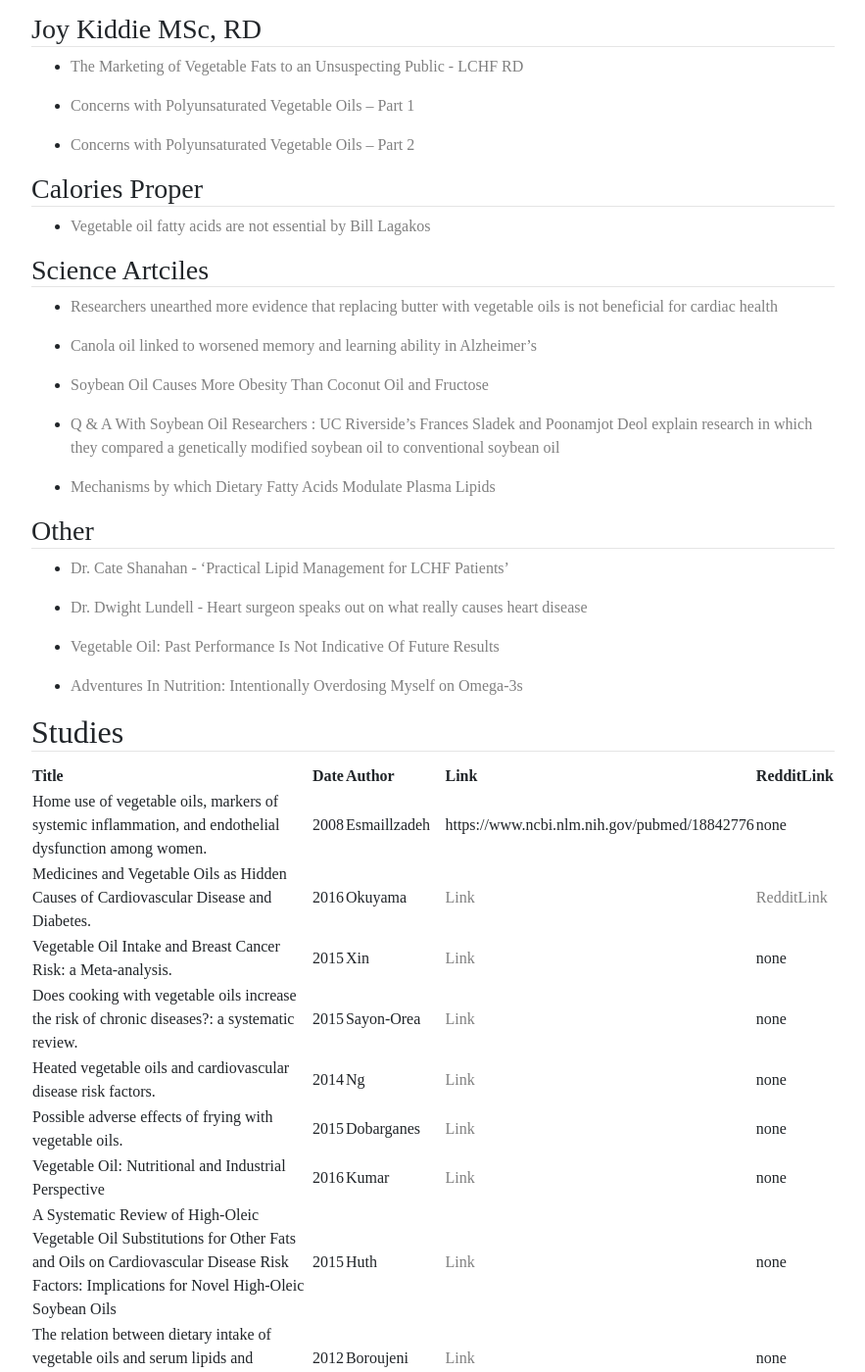
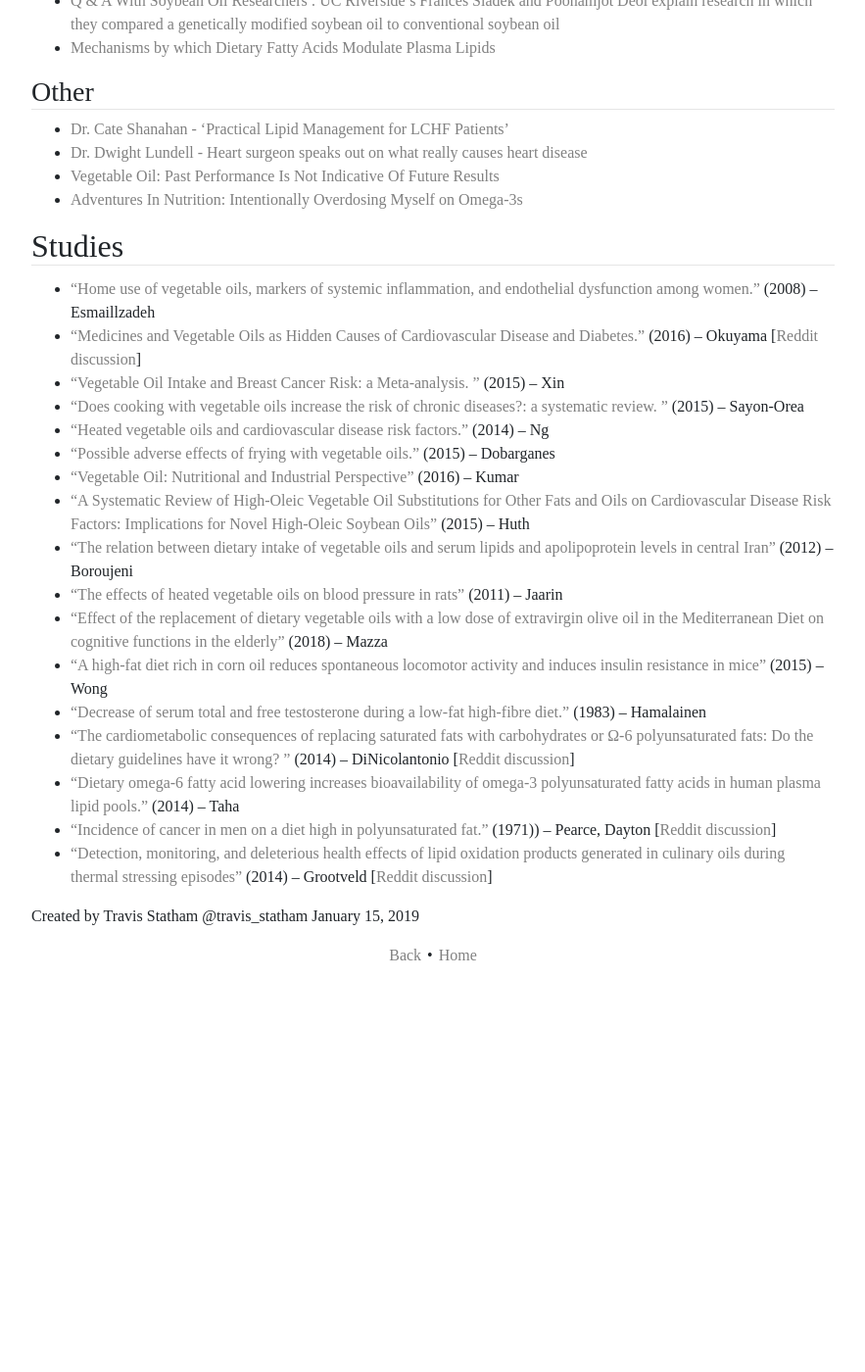
Before and after one commit to bitstein/justmeat.co, a Jekyll site: the page built from wiki/pages/seed-oils.md, in a window 1280 px wide and 1400 px high, scrolled down 4511 px. Shown: the whole window at 98% size, without its empty margins (198-1081 px from the left). Built offline with Jekyll 4.4.1, drawn with Linux system fonts in a browser that asks for light colours; nearby versions of some CDN libraries; some web fonts are replaced; after the commit the page ends 5522 px from its top, so only the background shows below that; some of the changed text lies outside the part shown.

Commit message:
Update seed-oils.md

```diff
--- a/wiki/pages/seed-oils.md
+++ b/wiki/pages/seed-oils.md
@@ -3,13 +3,18 @@
 categories: wiki
 ---
 
+## Introduction
+{:no_toc}
+
+"I did low carb diets for years before really paying attention to seed oils. They are toxic, artificial, industry created waste products - created by pressing and processing the seeds of grains and legumes to get the small amount of mostly polyunsaturated fat out of the seeds. Nowadays, these oils are in nearly every packaged food product, and usually come with grains and sugar. Before we invented seed oils in the late 1800's, people cooked with lard and tallow and other animal fats; food was delicious and healthy. Then we added all these seed oils, marketed them as healthy and modern, demonized saturated fat and cholesterol and fatty red meat - and started a massive experiment on the human species. Did you know that Proctor and Gamble, one of the largest seed oil producers, funded the American Heart Association in the 1950's and influenced it greatly, and that the AHA then indicted saturated fat and put the check mark on seed oils? Going carnivore means cutting out all of these oils from your life. Hopefully this wiki page will convince you of why that is necessary."
+
+\- Travis Statham, editor
+
 * TOC
 {:toc}
 
-## Introduction
-*Editor Travis Statham: "I did low carb diets for years before really paying attention to seed oils. They are toxic, artificial, industry created waste products - created by pressing and processing the seeds of grains and legumes to get the small amount of mostly polyunsaturated fat out of the seeds. Nowadays, these oils are in nearly every packaged food product, and usually come with grains and sugar. Before we invented seed oils in the late 1800's, people cooked with lard and tallow and other animal fats; food was delicious and healthy. Then we added all these seed oils, marketed them as healthy and modern, demonized saturated fat and cholesterol and fatty red meat - and started a massive experiment on the human species. Did you know that Proctor and Gamble, one of the largest seed oil producers, funded the American Heart Association in the 1950's and influenced it greatly, and that the AHA then indicted saturated fat and put the check mark on seed oils? Going carnivore means cutting out all of these oils from your life. Hopefully this wiki page will convince you of why that is necessary."*
+## About
 
-## About
 PUFAs are fatty acids that have two or more double bonds in each molecule. There are two types of PUFAs in dietary oil: omega-3 and omega-6, also known as ω-3 and ω-6. They are distinguished by the position of the first double bond. Omega-3 fatty acids have their first double bond at the third carbon atom from the methyl end of the carbon chain while omega-6 fatty acids have their first double bond at the sixth carbon atom from the methyl end.
 
 [Structural representation of ALA](https://www.gbhealthwatch.com/images/dietary_omega_fig1.gif)
@@ -25,48 +30,39 @@
 Omega-6 |LA	                |Linoleic acid	        |C18 : 2	|Oils: corn, soybean, sunflower, peanut
 Omega-6 |AA	                |Arachidonic acid	|C20 : 4	|Small amount in meat, dairy products and eggs
 
-[Sources of Dietary Lipid](https://www.gbhealthwatch.com/images/dietary_omega_fig2.gif)
-
-[Aldehydes in Oils](https://i.imgur.com/RS5JASf.jpg)
+* [Sources of Dietary Lipid](https://www.gbhealthwatch.com/images/dietary_omega_fig2.gif)
+* [Aldehydes in Oils](https://i.imgur.com/RS5JASf.jpg)
 
 ## **READ THESE FIRST**
 
 * [Omega-6 fatty acids: the alternative hypothesis for diseases of civilization by Tucker Goodrich](https://breaknutrition.com/omega-6-fatty-acids-alternative-hypothesis-diseases-civilization/)
+* [Omega-6 vegetable oils as a driver of coronary heart disease: the oxidized linoleic acid hypothesis by Dr James J DiNicolantonio & Dr James H O’Keefe](https://openheart.bmj.com/content/openhrt/5/2/e000898.full.pdf)
+* [The cardiometabolic consequences of replacing saturated fats with carbohydrates or Ω-6 polyunsaturated fats: Do the dietary guidelines have it wrong?](http://openheart.bmj.com/content/1/1/e000032)
 
-* [Omega-6 vegetable oils as a driver of coronary heart disease: the oxidized linoleic acid hypothesis by Dr James J DiNicolantonio & Dr James H O’Keefe](https://openheart.bmj.com/content/openhrt/5/2/e000898.full.pdf)
-
-* [The cardiometabolic consequences of replacing saturated fats with carbohydrates or Ω-6 polyunsaturated fats: Do the dietary guidelines have it wrong?](http://openheart.bmj.com/content/1/1/e000032)
-In summary, the benefits of a low-fat diet (particularly a diet replacing saturated fats with carbohydrates or Ω-6 polyunsaturated fatty acids) are severely challenged. Dietary guidelines should assess the totality of the evidence and strongly reconsider their recommendations for replacing saturated fats with carbohydrates or Ω-6 polyunsaturated fats.
+    > In summary, the benefits of a low-fat diet (particularly a diet replacing saturated fats with carbohydrates or Ω-6 polyunsaturated fatty acids) are severely challenged. Dietary guidelines should assess the totality of the evidence and strongly reconsider their recommendations for replacing saturated fats with carbohydrates or Ω-6 polyunsaturated fats.
 
 * [Health Implications of High Dietary Omega-6 Polyunsaturated Fatty Acids](https://www.hindawi.com/journals/jnme/2012/539426/)
-Increases in the ratio of n-6 : n-3 PUFA, characteristic of the Western diet, could potentiate inflammatory processes and consequently predispose to or exacerbate many inflammatory diseases. The change in ratio and increase in n-6 PUFA consumption change the production of important mediators and regulators of inflammation and immune responses towards a proinflammatory profile. Chronic conditions such as CVD, diabetes, obesity, rheumatoid arthritis, and IBD are all associated with increased production of PGE2, LTB4, TXA2, IL-1β, IL-6, and TNF-α, whereby the production of these factors increases with increased dietary intake of n-6 PUFA and decreased dietary intake of n-3 PUFA. In conclusion, the unbalanced dietary consumption of n-6 : n-3 PUFA is detrimental to human health, and so the impact of dietary supplementation with n-3 PUFA upon the alleviation of inflammatory diseases, more specifically, NAFLD needs to be more thoroughly investigated.
+
+    > Increases in the ratio of n-6 : n-3 PUFA, characteristic of the Western diet, could potentiate inflammatory processes and consequently predispose to or exacerbate many inflammatory diseases. The change in ratio and increase in n-6 PUFA consumption change the production of important mediators and regulators of inflammation and immune responses towards a proinflammatory profile. Chronic conditions such as CVD, diabetes, obesity, rheumatoid arthritis, and IBD are all associated with increased production of PGE2, LTB4, TXA2, IL-1β, IL-6, and TNF-α, whereby the production of these factors increases with increased dietary intake of n-6 PUFA and decreased dietary intake of n-3 PUFA. In conclusion, the unbalanced dietary consumption of n-6 : n-3 PUFA is detrimental to human health, and so the impact of dietary supplementation with n-3 PUFA upon the alleviation of inflammatory diseases, more specifically, NAFLD needs to be more thoroughly investigated.
 
 ## Obesity
 
 * The Evolving Hypothesis of Obesity – how polyunsaturated fat makes us fat: [Part 1](http://www.lchf-rd.com/2018/03/07/a-new-hypothesis-for-obesity-part1/) and [Part 2](http://www.lchf-rd.com/2018/03/07/a-new-hypothesis-for-obesity-part2/)
-
 * TO BE ADDED: Dr. Michael Eades 2018 Low Carb Breckenridge video
-
 * [Linoleic acid and the pathogenesis of obesity](http://www.sciencedirect.com.sci-hub.tw/science/article/pii/S1098882316300363)
-
 * [A Western-like fat diet is sufficient to induce a gradual enhancement in fat mass over generations](http://www.jlr.org/content/51/8/2352)
-
 * [Soybean Oil Is More Obesogenic and Diabetogenic than Coconut Oil and Fructose in Mouse: Potential Role for the Liver](http://journals.plos.org/plosone/article?id=10.1371/journal.pone.0132672)
 
 ## Heart Disease
 
 * [Association of dietary, circulating, and supplement fatty acids with coronary risk: a systematic review and meta-analysis.](https://www.ncbi.nlm.nih.gov/pubmed/24723079)
-
 * [Corn Oil in Treatment of Ischaemic Heart Disease](https://www.bmj.com/content/bmj/1/5449/1531.full.pdf)
 
 ## Liver Health
 
 * [Effect of a 6-month intervention with cooking oils containing a high concentration of monounsaturated fatty acids (olive and canola oils) compared with control oil in male Asian Indians with nonalcoholic fatty liver disease.](https://www.ncbi.nlm.nih.gov/pubmed/24625239) **The control oil was the high-PUFA soyabean/safflower oils**
-
 * [Metabolites of arachidonic acid and linoleic acid in early stages of non-alcoholic fatty liver disease--A pilot study.](https://www.ncbi.nlm.nih.gov/pubmed/26408952)
-
 * [Oxidized metabolites of linoleic acid as biomarkers of liver injury in nonalcoholic steatohepatitis](https://www.ncbi.nlm.nih.gov/pmc/articles/PMC4578804/)
-
 * [Fat Quality Influences the Obesogenic Effect of HighFat Diets](http://www.mdpi.com/2072-6643/7/11/5480)
 
 ## Cancer
@@ -76,126 +72,98 @@
 ## HNE/MDA
 
 * [Glucose autoxidation produce acrolein from lipid peroxidation in vitro](https://www.researchgate.net/publication/231583584_Glucose_autoxidation_produce_acrolein_from_lipid_peroxidation_in_vitro)
-
 * Glucose + omega 6 + time = lipid peroxidation products in a dose-dependent manner
-
 * [Pleiotropic effects of oxidized phospholipids](https://www.sciencedirect.com/science/article/pii/S0891584916311352)
-
 * [Cancer growth regulation by 4-hydroxynonenal](https://www.sciencedirect.com/science/article/pii/S0891584917300394)
-
 * [4-hydroxynonenal-mediated signaling and aging](https://www.sciencedirect.com/science/article/pii/S0891584916310553)
-
 * [HNE and cholesterol oxidation products in colorectal inflammation and carcinogenesis](https://www.sciencedirect.com/science/article/pii/S0891584917300175)
-
 * [Role of 4-hydroxy-2-nonenal (HNE) in the pathogenesis of alzheimer disease and other selected age-related neurodegenerative disorders](https://www.sciencedirect.com/science/article/pii/S0891584916309807)
-
 * [Oxysterols and 4-hydroxy-2-nonenal contribute to atherosclerotic plaque destabilization](https://www.sciencedirect.com/science/article/pii/S089158491631139X)
-
 * Oils for cooking: [Evaluation of Chemical and Physical Changes in Different Commercial Oils during Heating](https://actascientific.com/ASNH/pdf/ASNH-02-0083.pdf)
-This study reveals that, under the conditions used in the study, smoke point does not
-predict oil performance when heated. ***Oxidative stability and UV coefficients are better predictors when combined with total level
-of PUFAs***. Of all the oils tested, EVOO was shown to be the oil that produced the lowest level of polar compounds after being heated
-closely followed by coconut oil.
+    This study reveals that, under the conditions used in the study, smoke point does not predict oil performance when heated. ***Oxidative stability and UV coefficients are better predictors when combined with total level of PUFAs***. Of all the oils tested, EVOO was shown to be the oil that produced the lowest level of polar compounds after being heated closely followed by coconut oil.
 
 ## People
+
 ### Gary Taubes
-* [Vegetable Oils,  (Francis) Bacon, Bing Crosby, and the American Heart Association by Gary Taubes](http://garytaubes.com/vegetable-oils-francis-bacon-bing-crosby-and-the-american-heart-association/)
 
+* [Vegetable Oils, (Francis) Bacon, Bing Crosby, and the American Heart Association by Gary Taubes](http://garytaubes.com/vegetable-oils-francis-bacon-bing-crosby-and-the-american-heart-association/)
 
 ### Nina Teicholz
+
 * [Nina Teicholz - 'Vegetable Oils: The Unknown Story'](https://www.youtube.com/watch?v=Q2UnOryQiIY)
-
 * [The Myth of Vegetable Oils - DietDoctor & Nina Teicholz](https://www.dietdoctor.com/the-myth-of-vegetable-oils)
-
 * [The Big Fat Surprise: Toxic Heated Oils](https://www.westonaprice.org/health-topics/know-your-fats/the-big-fat-surprise-toxic-heated-oils/)
 
 ### Tucker Goodrich
 
 * [Omega-6 fatty acids: the alternative hypothesis for diseases of civilization by Tucker Goodrich](https://breaknutrition.com/omega-6-fatty-acids-alternative-hypothesis-diseases-civilization/)
-
 * [Yelling Stop - Tucker Goodrich Blog - Diseases of Civilization](http://yelling-stop.blogspot.com/search/label/Diseases%20of%20Civ.)
-
 * [Tucker Goodrich on Human Performance Outliers w/ Zach Bitter and Dr. Shawn Baker](https://www.youtube.com/watch?v=-pOhuojYUQY)
-
 * [Episode 23 - Tucker Goodrich dishes on bad fats](https://breaknutrition.com/episode-23-tucker-goodrich-dishes-bad-fats/)
-
 * [Episode 24 - Tucker and Gabor on Seed Oils vs Refined Carbs – Part 2](https://breaknutrition.com/episode-24-tucker-gabor-seed-oils-vs-refined-carbs-part-2/)
-
 * [N=1 experiment of switching to a high omega-6 intake for 30 days.](https://yelling-stop.blogspot.com/2011/01/susan-allport-eats-linoleic-acid-for.html)
 
 ### David Gillespie
+
 * [Toxic Oil](https://www.amazon.com/Toxic-Oil-David-Gillespie-ebook/dp/B00BHQ7MSE)
-
 * [Vegetable Oils](http://davidgillespie.org/category/vegetable-oils/)
 
 ### P.D. Mangan
+
 * [Vegetable Oils Cause Obesity - P.D. Mangan](http://roguehealthandfitness.com/vegetable-oils-cause-obesity/)
-
 * [Vegetable Oils Cause Insulin Resistance](http://roguehealthandfitness.com/vegetable-oils-cause-insulin-resistance/)
-
 * [Do Vegetable Oils Raise Heart Disease Risk?](http://roguehealthandfitness.com/do-vegetable-oils-raise-heart-disease-risk/)
-
 * [Vegetable Oils Promote Aging](http://roguehealthandfitness.com/vegetable-oils-promote-aging/)
-
 * [Vegetable Oils Promote Male Infertility](http://roguehealthandfitness.com/vegetable-oils-promote-male-infertility/)
-
 * [Vegetable Oils Are Dangerous to Health](http://roguehealthandfitness.com/vegetable-oils-are-dangerous-to-health/)
-
 * [Why Decreasing Saturated Fat May Be Harmful](http://roguehealthandfitness.com/why-decreasing-saturated-fat-may-be-harmful/)
 
 ### Joy Kiddie MSc, RD
+
 * [The Marketing of Vegetable Fats to an Unsuspecting Public - LCHF RD](http://www.lchf-rd.com/2018/03/15/the-marketing-of-vegetable-oil-to-an-unsuspecting-public/)
-
 * [Concerns with Polyunsaturated Vegetable Oils – Part 1](http://www.lchf-rd.com/2018/04/05/concerns-with-polyunsaturated-vegetable-oils/)
-
 * [Concerns with Polyunsaturated Vegetable Oils – Part 2](http://www.lchf-rd.com/2018/04/05/concerns-with-polyunsaturated-vegetable-oils-part-2/)
 
-### Calories Proper
+### Bill Lagakos
+
 * [Vegetable oil fatty acids are not essential by Bill Lagakos](http://caloriesproper.com/vegetable-oil-fatty-acids-are-not-essential/)
 
-### Science Artciles
+### Science Articles
+
 * [Researchers unearthed more evidence that replacing butter with vegetable oils is not beneficial for cardiac health](https://medicalxpress.com/news/2016-04-unearthed-evidence-butter-vegetable-oils.html)
-
 * [Canola oil linked to worsened memory and learning ability in Alzheimer's](https://medicalxpress.com/news/2017-12-canola-oil-linked-worsened-memory.html)
-
 * [Soybean Oil Causes More Obesity Than Coconut Oil and Fructose](https://ucrtoday.ucr.edu/30416)
-
 * [Q & A With Soybean Oil Researchers : UC Riverside’s Frances Sladek and Poonamjot Deol explain research in which they compared a genetically modified soybean oil to conventional soybean oil](https://ucrtoday.ucr.edu/27989)
-
 * [Mechanisms by which Dietary Fatty Acids Modulate Plasma Lipids](https://academic.oup.com/jn/article/135/9/2075/4664084)
 
 
 ### Other
+
 * [Dr. Cate Shanahan - 'Practical Lipid Management for LCHF Patients'](https://youtu.be/YbpX41oCi1M)
-
 * [Dr. Dwight Lundell - Heart surgeon speaks out on what really causes heart disease](https://www.sott.net/article/242516-Heart-surgeon-speaks-out-on-what-really-causes-heart-disease)
-
 * [Vegetable Oil: Past Performance Is Not Indicative Of Future Results](https://foodtechhacker.tumblr.com/post/168627177813/vegetable-oil-past-performance-is-not-indicative)
-
 * [Adventures In Nutrition: Intentionally Overdosing Myself on Omega-3s](https://foodtechhacker.tumblr.com/post/166901458498/adventures-in-nutrition-intentionally-overdosing)
 
 
 ## Studies
 
-Title | Date | Author | Link | RedditLink
----|---|----|----|----
-Home use of vegetable oils, markers of systemic inflammation, and endothelial dysfunction among women. | 2008 | Esmaillzadeh | https://www.ncbi.nlm.nih.gov/pubmed/18842776 | none
-Medicines and Vegetable Oils as Hidden Causes of Cardiovascular Disease and Diabetes. | 2016 | Okuyama | [Link](https://www.ncbi.nlm.nih.gov/pubmed/27251151) | [RedditLink](https://www.reddit.com/r/ketoscience/comments/8mjnsi/medicines_and_vegetable_oils_as_hidden_causes_of/)
-Vegetable Oil Intake and Breast Cancer Risk: a Meta-analysis. | 2015 | Xin | [Link](https://www.ncbi.nlm.nih.gov/pubmed/26163654) | none
-Does cooking with vegetable oils increase the risk of chronic diseases?: a systematic review. | 2015 | Sayon-Orea | [Link](https://www.ncbi.nlm.nih.gov/pubmed/26148920) | none
-Heated vegetable oils and cardiovascular disease risk factors.| 2014 | Ng | [Link](https://www.ncbi.nlm.nih.gov/pubmed/24632108)| none
-Possible adverse effects of frying with vegetable oils.| 2015| Dobarganes | [Link](https://www.ncbi.nlm.nih.gov/pubmed/26148922)| none
-Vegetable Oil: Nutritional and Industrial Perspective| 2016| Kumar| [Link](https://www.ncbi.nlm.nih.gov/pmc/articles/PMC4869010/)| none
-A Systematic Review of High-Oleic Vegetable Oil Substitutions for Other Fats and Oils on Cardiovascular Disease Risk Factors: Implications for Novel High-Oleic Soybean Oils| 2015| Huth | [Link](https://www.ncbi.nlm.nih.gov/pmc/articles/PMC4642420/)| none
-The relation between dietary intake of vegetable oils and serum lipids and apolipoprotein levels in central Iran| 2012| Boroujeni| [Link](https://www.ncbi.nlm.nih.gov/pmc/articles/PMC3413086/)| none
-The effects of heated vegetable oils on blood pressure in rats| 2011| Jaarin | [Link](https://www.ncbi.nlm.nih.gov/pmc/articles/PMC3226610/)| none
-Effect of the replacement of dietary vegetable oils with a low dose of extravirgin olive oil in the Mediterranean Diet on cognitive functions in the elderly| 2018| Mazza| [Link](https://www.ncbi.nlm.nih.gov/pmc/articles/PMC5775590/)| none
-A high-fat diet rich in corn oil reduces spontaneous locomotor activity and induces insulin resistance in mice| 2015| Wong| [Link](https://www.sciencedirect.com/science/article/pii/S0955286314002472)| none
-Decrease of serum total and free testosterone during a low-fat high-fibre diet.| 1983| Hamalainen| [Link](https://www.ncbi.nlm.nih.gov/pubmed/6298507)| none
-The cardiometabolic consequences of replacing saturated fats with carbohydrates or Ω-6 polyunsaturated fats: Do the dietary guidelines have it wrong? | 2014| DiNicolantonio| [Link](http://openheart.bmj.com/content/1/1/e000032)| [Reddit](https://www.reddit.com/r/ketoscience/comments/8n9hzf/the_cardiometabolic_consequences_of_replacing/)
-Dietary omega-6 fatty acid lowering increases bioavailability of omega-3 polyunsaturated fatty acids in human plasma lipid pools.| 2014| Taha | [Link](https://www.ncbi.nlm.nih.gov/pubmed/24675168)| text
-Incidence of cancer in men on a diet high in polyunsaturated fat.| 1971| Pearce, Dayton| [Link](https://www.thelancet.com/journals/lancet/article/PIIS0140-6736(71)91086-5/abstract)| [Redd](https://www.reddit.com/r/ketoscience/comments/8n9kgz/incidence_of_cancer_in_men_on_a_diet_high_in/)
-Detection, monitoring, and deleterious health effects of lipid oxidation products generated in culinary oils during thermal stressing episodes|2014|Grootveld|[ResearchGate](https://www.researchgate.net/publication/286130246_Detection_monitoring_and_deleterious_health_effects_of_lipid_oxidation_products_generated_in_culinary_oils_during_thermal_stressing_episodes)|[Redd](https://www.reddit.com/r/ketoscience/comments/8dq7hc/detection_monitoring_and_deleterious_health/)
+* [“Home use of vegetable oils, markers of systemic inflammation, and endothelial dysfunction among women.”](https://www.ncbi.nlm.nih.gov/pubmed/18842776) (2008) – Esmaillzadeh
+* [“Medicines and Vegetable Oils as Hidden Causes of Cardiovascular Disease and Diabetes.”](https://www.ncbi.nlm.nih.gov/pubmed/27251151) (2016) – Okuyama [[Reddit discussion](https://www.reddit.com/r/ketoscience/comments/8mjnsi/medicines_and_vegetable_oils_as_hidden_causes_of/)]
+* [“Vegetable Oil Intake and Breast Cancer Risk: a Meta-analysis. ”](https://www.ncbi.nlm.nih.gov/pubmed/26163654) (2015) – Xin
+* [“Does cooking with vegetable oils increase the risk of chronic diseases?: a systematic review. ”](https://www.ncbi.nlm.nih.gov/pubmed/26148920) (2015) – Sayon-Orea
+* [“Heated vegetable oils and cardiovascular disease risk factors.”](https://www.ncbi.nlm.nih.gov/pubmed/24632108) (2014) – Ng
+* [“Possible adverse effects of frying with vegetable oils.”](https://www.ncbi.nlm.nih.gov/pubmed/26148922) (2015) – Dobarganes
+* [“Vegetable Oil: Nutritional and Industrial Perspective”](https://www.ncbi.nlm.nih.gov/pmc/articles/PMC4869010/) (2016) – Kumar
+* [“A Systematic Review of High-Oleic Vegetable Oil Substitutions for Other Fats and Oils on Cardiovascular Disease Risk Factors: Implications for Novel High-Oleic Soybean Oils”](https://www.ncbi.nlm.nih.gov/pmc/articles/PMC4642420/) (2015) – Huth
+* [“The relation between dietary intake of vegetable oils and serum lipids and apolipoprotein levels in central Iran”](https://www.ncbi.nlm.nih.gov/pmc/articles/PMC3413086/) (2012) – Boroujeni
+* [“The effects of heated vegetable oils on blood pressure in rats”](https://www.ncbi.nlm.nih.gov/pmc/articles/PMC3226610/) (2011) – Jaarin
+* [“Effect of the replacement of dietary vegetable oils with a low dose of extravirgin olive oil in the Mediterranean Diet on cognitive functions in the elderly”](https://www.ncbi.nlm.nih.gov/pmc/articles/PMC5775590/) (2018) – Mazza
+* [“A high-fat diet rich in corn oil reduces spontaneous locomotor activity and induces insulin resistance in mice”](https://www.sciencedirect.com/science/article/pii/S0955286314002472) (2015) – Wong
+* [“Decrease of serum total and free testosterone during a low-fat high-fibre diet.”](https://www.ncbi.nlm.nih.gov/pubmed/6298507) (1983) – Hamalainen
+* [“The cardiometabolic consequences of replacing saturated fats with carbohydrates or Ω-6 polyunsaturated fats: Do the dietary guidelines have it wrong? ”](http://openheart.bmj.com/content/1/1/e000032) (2014) – DiNicolantonio [[Reddit discussion](https://www.reddit.com/r/ketoscience/comments/8n9hzf/the_cardiometabolic_consequences_of_replacing/)]
+* [“Dietary omega-6 fatty acid lowering increases bioavailability of omega-3 polyunsaturated fatty acids in human plasma lipid pools.”](https://www.ncbi.nlm.nih.gov/pubmed/24675168) (2014) – Taha
+* [“Incidence of cancer in men on a diet high in polyunsaturated fat.”](https://www.thelancet.com/journals/lancet/article/PIIS0140-6736(71)91086-5/abstract) (1971)) – Pearce, Dayton [[Reddit discussion](https://www.reddit.com/r/ketoscience/comments/8n9kgz/incidence_of_cancer_in_men_on_a_diet_high_in/)]
+* [“Detection, monitoring, and deleterious health effects of lipid oxidation products generated in culinary oils during thermal stressing episodes”](https://www.researchgate.net/publication/286130246_Detection_monitoring_and_deleterious_health_effects_of_lipid_oxidation_products_generated_in_culinary_oils_during_thermal_stressing_episodes) (2014) – Grootveld [[Reddit discussion](https://www.reddit.com/r/ketoscience/comments/8dq7hc/detection_monitoring_and_deleterious_health/)]
 
 Created by Travis Statham @travis_statham
 January 15, 2019
```
